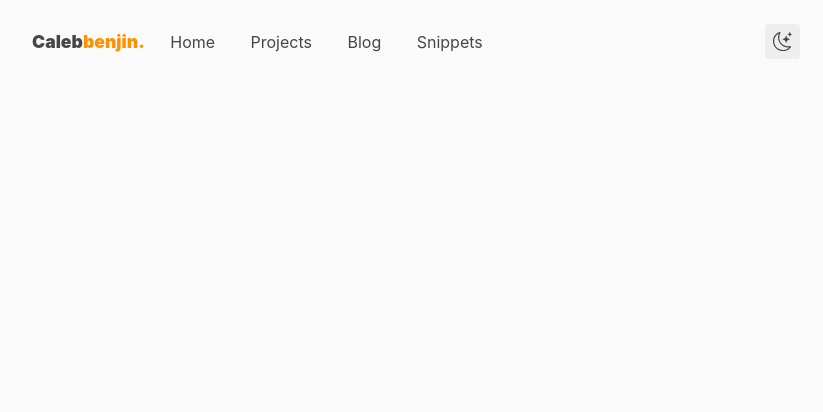
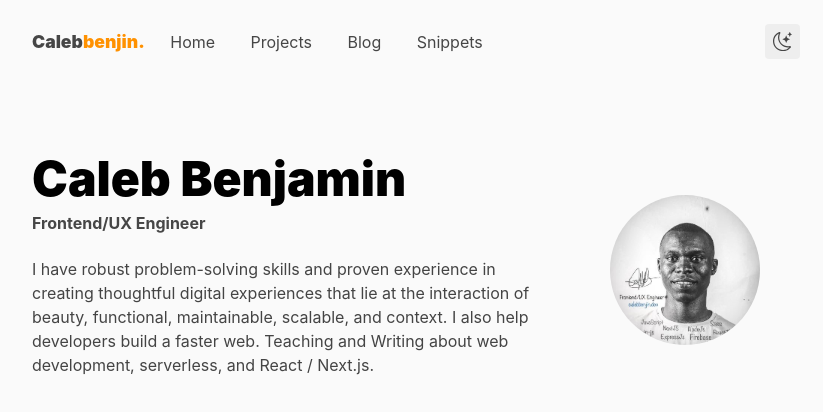
Before and after one commit to calebbenjin/calebbenjin-io, a Next.js app: page / in a window 1280 px wide. Shown: the top 412 px of the page, without its empty margins (224-1047 px from the left). Built offline with nearby package versions, Linux system fonts and the light colour scheme.

Commit message:
Hero done

```diff
--- /dev/null
+++ b/components/Hero.tsx
@@ -0,0 +1,82 @@
+import styled from 'styled-components'
+import Image from 'next/image'
+import profileImage from '../public/profileImage.jpg'
+
+const Hero = () => {
+  return (
+    <HeroContainer>
+      <div className="contentBox">
+        <h1 className="name">Caleb Benjamin</h1>
+        <h4 className="title">Frontend/UX Engineer</h4>
+        <p className="intro">I have robust problem-solving skills and proven experience in creating thoughtful digital experiences that lie at the interaction of beauty, functional, maintainable, scalable, and context. I also help developers build a faster web. Teaching and Writing about web development, serverless, and React / Next.js.</p>
+      </div>
+      <div className="ImageBox">
+        <Image src={profileImage} alt="ProfileImage" width="150" height="150" placeholder="blur" />
+      </div>
+    </HeroContainer>
+  )
+}
+
+const HeroContainer = styled.div`
+  display: flex;
+  align-items: center;
+  justify-content: space-between;
+  flex-direction: row;
+  margin-top: 4rem;
+
+  .contentBox {
+    width: 65%;
+
+    .name {
+      font-weight: 900;
+      font-size: 48px;
+      color: #000;
+      line-height: 0;
+    }
+
+    .title {
+
+    }
+  }
+
+  .ImageBox {
+    width: 30%;
+    display: flex;
+    align-items: center;
+    justify-content: center;
+    img {
+      border-radius: 50%;
+    }
+  }
+
+  @media(max-width: 768px) {
+    flex-direction: column-reverse;
+    margin-top: 1rem;
+
+    .contentBox {
+      width: 100%;
+
+      .name {
+        font-weight: 900;
+        font-size: 30px;
+        color: #000;
+        line-height: 0;
+      }
+    }
+
+    .ImageBox {
+      width: 100%;
+      display: flex;
+      align-items: center;
+      justify-content: flex-start;
+      margin-bottom: 2rem;
+
+      img {
+        width: 120px !important;
+        height: 120px !important;
+      }
+    }
+  }
+`;
+
+export default Hero
--- a/pages/index.tsx
+++ b/pages/index.tsx
@@ -1,10 +1,12 @@
 import type { NextPage } from 'next'
+import Hero from '../components/Hero'
 import Navbar from '../components/Navbar'
 
 const Home: NextPage = () => {
   return (
     <main className="container">
       <Navbar name="Nav List" />
+      <Hero />
     </main>
   )
 }
--- a/styles/Home.module.css
+++ /dev/null
@@ -1,116 +0,0 @@
-.container {
-  padding: 0 2rem;
-}
-
-.main {
-  min-height: 100vh;
-  padding: 4rem 0;
-  flex: 1;
-  display: flex;
-  flex-direction: column;
-  justify-content: center;
-  align-items: center;
-}
-
-.footer {
-  display: flex;
-  flex: 1;
-  padding: 2rem 0;
-  border-top: 1px solid #eaeaea;
-  justify-content: center;
-  align-items: center;
-}
-
-.footer a {
-  display: flex;
-  justify-content: center;
-  align-items: center;
-  flex-grow: 1;
-}
-
-.title a {
-  color: #0070f3;
-  text-decoration: none;
-}
-
-.title a:hover,
-.title a:focus,
-.title a:active {
-  text-decoration: underline;
-}
-
-.title {
-  margin: 0;
-  line-height: 1.15;
-  font-size: 4rem;
-}
-
-.title,
-.description {
-  text-align: center;
-}
-
-.description {
-  margin: 4rem 0;
-  line-height: 1.5;
-  font-size: 1.5rem;
-}
-
-.code {
-  background: #fafafa;
-  border-radius: 5px;
-  padding: 0.75rem;
-  font-size: 1.1rem;
-  font-family: Menlo, Monaco, Lucida Console, Liberation Mono, DejaVu Sans Mono,
-    Bitstream Vera Sans Mono, Courier New, monospace;
-}
-
-.grid {
-  display: flex;
-  align-items: center;
-  justify-content: center;
-  flex-wrap: wrap;
-  max-width: 800px;
-}
-
-.card {
-  margin: 1rem;
-  padding: 1.5rem;
-  text-align: left;
-  color: inherit;
-  text-decoration: none;
-  border: 1px solid #eaeaea;
-  border-radius: 10px;
-  transition: color 0.15s ease, border-color 0.15s ease;
-  max-width: 300px;
-}
-
-.card:hover,
-.card:focus,
-.card:active {
-  color: #0070f3;
-  border-color: #0070f3;
-}
-
-.card h2 {
-  margin: 0 0 1rem 0;
-  font-size: 1.5rem;
-}
-
-.card p {
-  margin: 0;
-  font-size: 1.25rem;
-  line-height: 1.5;
-}
-
-.logo {
-  height: 1em;
-  margin-left: 0.5rem;
-}
-
-@media (max-width: 600px) {
-  .grid {
-    width: 100%;
-    flex-direction: column;
-  }
-}
--- a/styles/globals.css
+++ b/styles/globals.css
@@ -7,6 +7,7 @@ body {
   background: #fafafa;
   color: #464646;
   font-size: 1rem;
+  line-height: 24px;
 }
 
 a {
@@ -23,6 +24,10 @@ a {
   margin: 0 auto;
 }
 
+p {
+  color: #444444;
+}
+
 @media(max-width: 768px) {
   .container {
     width: 80%;
```
Also changed, not shown: jsconfig.json (added, +17 -0 lines), public/profileImage.jpg (added).
